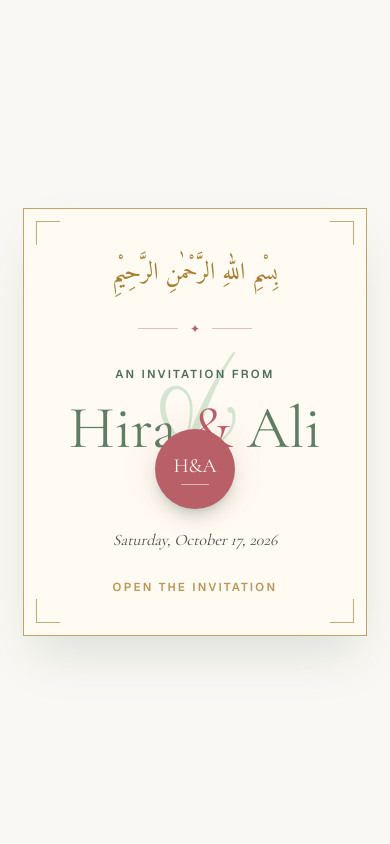
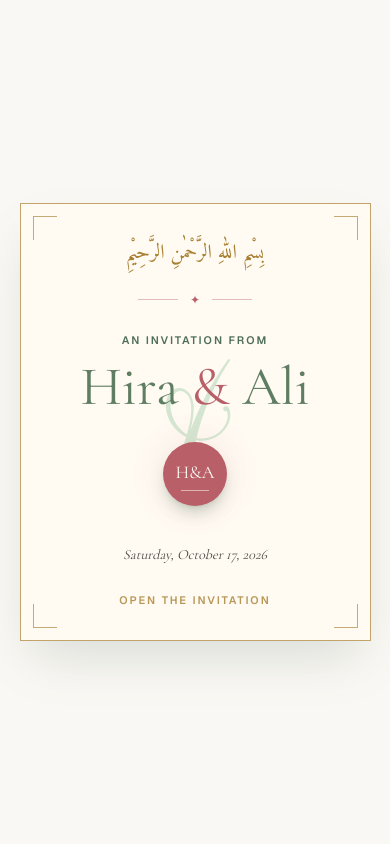
Before and after one commit to aliammad27/aliandhiraengagement, a Next.js app: page / in a window 390 px wide. Shown: the top 844 px of the page. Built offline with nearby package versions, Linux system fonts and the light colour scheme.

Commit message:
Optimize intro card for iPhone viewports

```diff
--- a/components/InvitationCardIntro.tsx
+++ b/components/InvitationCardIntro.tsx
@@ -49,7 +49,7 @@ export default function InvitationCardIntro({ bride, groom }: Props) {
           initial={{ opacity: 1, scale: 1 }}
           exit={{ opacity: 0, scale: 1.02 }}
           transition={{ duration: reduceMotion ? 0.1 : 0.55, ease: [0.22, 1, 0.36, 1] }}
-          className="fixed inset-0 z-[100] flex items-center justify-center overflow-hidden bg-cream px-5 py-7"
+          className="fixed inset-0 z-[100] flex items-center justify-center overflow-hidden bg-cream px-4 py-5 sm:px-5 sm:py-7"
         >
           <motion.button
             type="button"
@@ -58,7 +58,7 @@ export default function InvitationCardIntro({ bride, groom }: Props) {
             initial={reduceMotion ? false : { opacity: 0, y: 18, scale: 0.98 }}
             animate={{ opacity: 1, y: 0, scale: 1 }}
             transition={{ duration: 0.8, ease: [0.22, 1, 0.36, 1] }}
-            className="group flex w-[min(88vw,430px)] flex-col items-center bg-transparent outline-none disabled:cursor-default"
+            className="group flex w-[min(90vw,calc((100svh-2.5rem)*0.8),430px)] max-w-full flex-col items-center bg-transparent outline-none disabled:cursor-default"
             aria-label="Open Hira and Ali's engagement invitation"
           >
             <div className="relative aspect-[4/5] w-full [perspective:1400px]">
@@ -66,20 +66,20 @@ export default function InvitationCardIntro({ bride, groom }: Props) {
                 initial={false}
                 animate={{ opacity: opening ? 1 : 0, scale: opening ? 1 : 0.96 }}
                 transition={{ duration: reduceMotion ? 0.1 : 0.7, delay: reduceMotion ? 0 : 0.55, ease: [0.22, 1, 0.36, 1] }}
-                className="absolute inset-0 overflow-hidden border border-gold/55 bg-ivory p-8 text-sage-deep shadow-2xl shadow-sage-dark/20 sm:p-10"
+                className="absolute inset-0 overflow-hidden border border-gold/55 bg-ivory p-6 text-sage-deep shadow-2xl shadow-sage-dark/20 sm:p-10"
               >
                 <CornerFrame borderColor="border-pink-deep/35" />
                 <div className="relative z-10 flex h-full flex-col items-center justify-center text-center">
-                  <p className="font-arabic text-2xl text-gold">بِسْمِ اللهِ الرَّحْمٰنِ الرَّحِيْمِ</p>
-                  <p className="mt-7 text-xs font-semibold uppercase text-pink-deep">You are invited</p>
-                  <p className="mt-4 font-display text-5xl leading-none sm:text-6xl">
+                  <p className="font-arabic text-xl text-gold sm:text-2xl">بِسْمِ اللهِ الرَّحْمٰنِ الرَّحِيْمِ</p>
+                  <p className="mt-5 text-xs font-semibold uppercase text-pink-deep sm:mt-7">You are invited</p>
+                  <p className="mt-4 font-display text-[clamp(2.6rem,12vw,3.75rem)] leading-none">
                     {bride} <span className="text-pink-deep">&amp;</span> {groom}
                   </p>
-                  <p className="mt-5 max-w-[260px] font-display text-2xl leading-7 text-charcoal">
+                  <p className="mt-4 max-w-[240px] font-display text-xl leading-6 text-charcoal sm:mt-5 sm:text-2xl sm:leading-7">
                     to celebrate their engagement
                   </p>
-                  <span className="my-6 h-px w-20 bg-gold/70" aria-hidden="true" />
-                  <p className="font-display text-2xl text-sage-dark">October 17, 2026</p>
+                  <span className="my-5 h-px w-20 bg-gold/70 sm:my-6" aria-hidden="true" />
+                  <p className="font-display text-xl text-sage-dark sm:text-2xl">October 17, 2026</p>
                   <p className="mt-2 text-xs font-medium uppercase text-charcoal-soft">Insha'Allah</p>
                 </div>
               </motion.div>
@@ -109,23 +109,23 @@ export default function InvitationCardIntro({ bride, groom }: Props) {
 
                 <span
                   aria-hidden="true"
-                  className="font-script pointer-events-none absolute inset-x-0 top-[47%] z-0 flex select-none items-center justify-center text-[12rem] leading-none text-sage-pale"
+                  className="font-script pointer-events-none absolute inset-x-0 top-[47%] z-0 flex select-none items-center justify-center text-[clamp(7rem,42vw,12rem)] leading-none text-sage-pale"
                   style={{ transform: 'translateY(-50%) rotate(-12deg)' }}
                 >
                   &amp;
                 </span>
 
-                <div className="relative z-10 flex w-full flex-col items-center px-8 pt-12 sm:px-10 sm:pt-14">
-                  <p className="font-arabic text-2xl text-gold">بِسْمِ اللهِ الرَّحْمٰنِ الرَّحِيْمِ</p>
+                <div className="relative z-10 flex w-full flex-col items-center px-6 pt-9 sm:px-10 sm:pt-14">
+                  <p className="font-arabic text-xl text-gold sm:text-2xl">بِسْمِ اللهِ الرَّحْمٰنِ الرَّحِيْمِ</p>
 
-                  <div className="mt-8 w-full max-w-[240px]">
+                  <div className="mt-6 w-full max-w-[220px] sm:mt-8 sm:max-w-[240px]">
                     <StarDivider tone="pink" />
                   </div>
 
-                  <p className="mt-7 text-[0.72rem] font-semibold uppercase tracking-[0.2em] text-sage-dark">
+                  <p className="mt-6 text-[0.68rem] font-semibold uppercase leading-4 tracking-[0.18em] text-sage-dark sm:mt-7 sm:text-[0.72rem] sm:tracking-[0.2em]">
                     An invitation from
                   </p>
-                  <p className="mt-4 font-display text-6xl leading-none text-sage-deep sm:text-7xl">
+                  <p className="mt-3 max-w-full font-display text-[clamp(3rem,14vw,4.5rem)] leading-none text-sage-deep sm:mt-4">
                     {bride} <span className="text-pink-deep">&amp;</span> {groom}
                   </p>
                 </div>
@@ -138,8 +138,8 @@ export default function InvitationCardIntro({ bride, groom }: Props) {
                       : { scale: 1, opacity: 1 }
                   }
                   transition={{ duration: reduceMotion ? 0.05 : 0.34, ease: 'easeIn' }}
-                  className="absolute left-1/2 z-20 h-20 w-20 -translate-x-1/2 -translate-y-1/2"
-                  style={{ top: '61%' }}
+                  className="absolute left-1/2 z-20 h-16 w-16 -translate-x-1/2 -translate-y-1/2 sm:h-20 sm:w-20"
+                  style={{ top: '62%' }}
                 >
                   <motion.span
                     aria-hidden="true"
@@ -152,19 +152,19 @@ export default function InvitationCardIntro({ bride, groom }: Props) {
                     transition={{ duration: 2.6, repeat: Infinity, ease: 'easeInOut' }}
                   />
                   <span className="relative flex h-full w-full flex-col items-center justify-center gap-1 rounded-full bg-pink-deep text-ivory shadow-lg shadow-sage-dark/25">
-                    <span className="font-display text-xl">H&amp;A</span>
+                    <span className="font-display text-lg sm:text-xl">H&amp;A</span>
                     <span className="h-px w-7 bg-ivory/55" aria-hidden="true" />
                   </span>
                 </motion.div>
 
-                <p className="absolute inset-x-0 bottom-[5.2rem] font-display text-base italic text-charcoal-soft">
+                <p className="absolute inset-x-0 bottom-[4.7rem] px-5 font-display text-sm italic text-charcoal-soft sm:bottom-[5.2rem] sm:text-base">
                   Saturday, October 17, 2026
                 </p>
 
                 <motion.p
                   animate={reduceMotion ? { opacity: 1 } : { opacity: [0.7, 1, 0.7] }}
                   transition={{ duration: 2.6, repeat: Infinity, ease: 'easeInOut' }}
-                  className="absolute inset-x-0 bottom-10 text-[0.72rem] font-semibold uppercase tracking-[0.2em] text-gold"
+                  className="absolute inset-x-0 bottom-8 px-5 text-[0.68rem] font-semibold uppercase tracking-[0.18em] text-gold sm:bottom-10 sm:text-[0.72rem] sm:tracking-[0.2em]"
                 >
                   Open the invitation
                 </motion.p>
```
